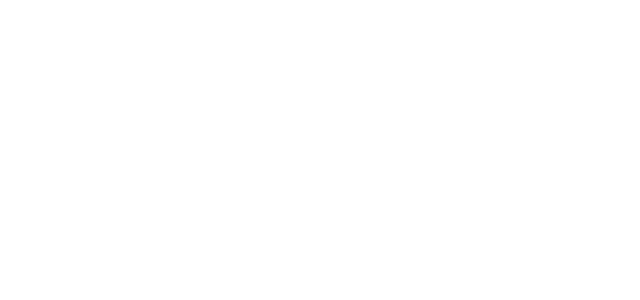
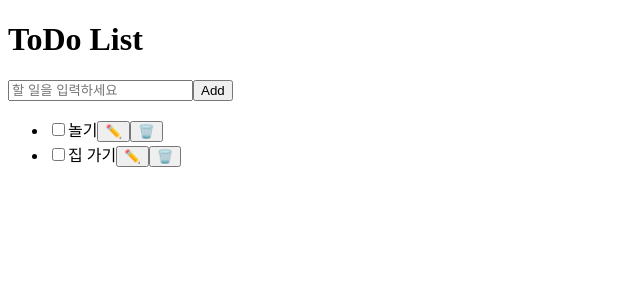
Before and after one commit to yourim08/ProgrammingStudy, a React (Vite) app: page / in a window 1280 px wide. Shown: the top 300 px of the page, without its empty margins (0-640 px from the left). Built offline with nearby package versions, Linux system fonts and the light colour scheme.

Commit message:
TodoListApp HTML

```diff
--- a/src/TodoListApp.jsx
+++ b/src/TodoListApp.jsx
@@ -1,5 +1,27 @@
 function TodoListApp() {
-
+  return (
+    <div>
+      <h1>ToDo List</h1>
+      <form>
+        <input type="text" placeholder="할 일을 입력하세요"/>
+        <button type="submit">Add</button>
+      </form>
+      <ul>
+        <li>
+          <input type="checkbox" name="" id="chk-1"/>
+          <label htmlFor="chk-1">놀기</label>
+          <button>✏️</button>
+          <button>🗑️</button>
+        </li>
+        <li>
+          <input type="checkbox" />
+          <label htmlFor="">집 가기</label>
+          <button>✏️</button>
+          <button>🗑️</button>
+        </li>
+      </ul>
+    </div>
+  )
 }
 
 export default TodoListApp;
```
